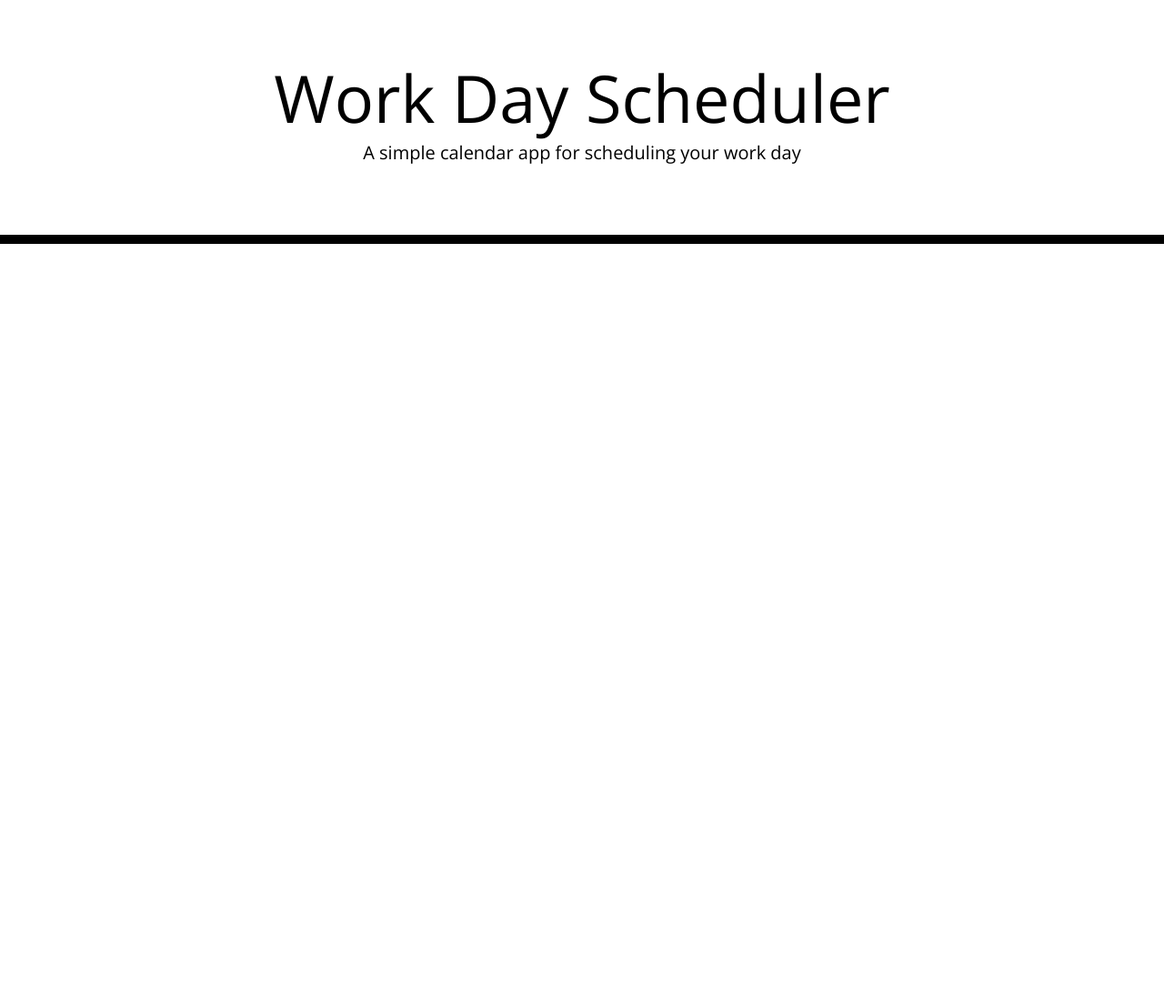
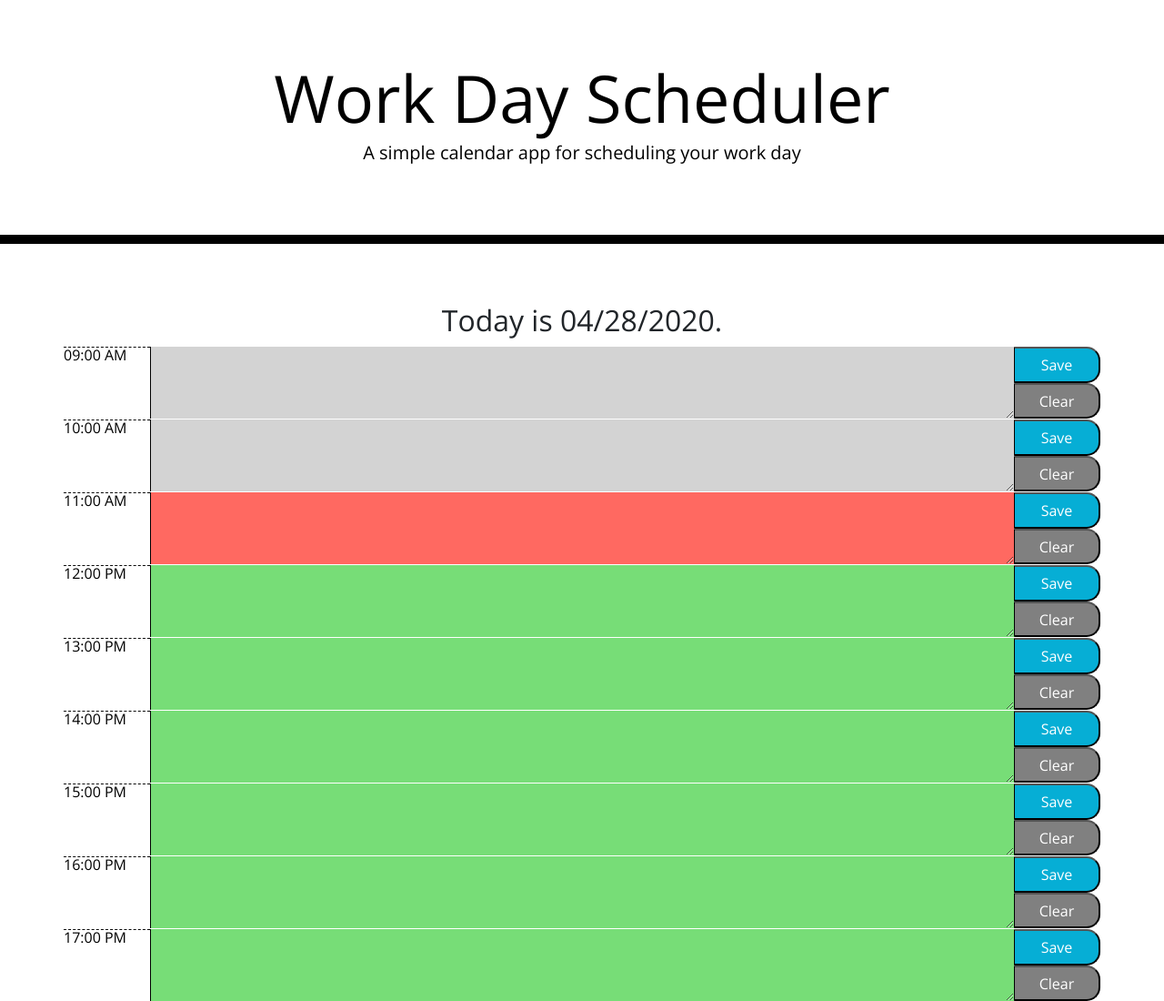
Before and after one commit to tmanderson001/dailyplanner, a plain HTML site: page index.html in a window 1280 px wide. Shown: the whole page at 91% size. Before the commit the page ends 800 px from the top, so only its background shows below. Drawn offline with nearby package versions, Linux system fonts and the light colour scheme.

Commit message:
addupdate

```diff
--- /dev/null
+++ b/calendar.js
@@ -0,0 +1,114 @@
+const todayEl = $('.today');
+const containerEl = $('.container')
+let rowEl;
+const hoursPerDay = 9;
+let currentHour;
+let time = [];
+let colElHour;
+let inputEl;
+let saveBtn;
+let colElSave;
+let colElDesc;
+let index = [];
+
+//get current day
+//console.log(moment().format('MM/DD/YYYY'));
+todayEl.text("Today is " + moment().format('MM/DD/YYYY') + ".");
+//console.log(moment().startOf('day').add('8', 'hours').format("h:mmA"))
+
+//get the number of hours in a work day
+const timeOneDay = () => {
+    var formattedTime = [];
+    time = formattedTime;
+    for (i = 0; i < hoursPerDay; i++) {
+        var timePoint = (9 + i);
+        formattedTime.push((moment().startOf('day').add(timePoint, 'hours').format("HH:mm A")));
+    }
+
+}
+
+//render calendar
+const renderCalendar = () => {
+    for (i = 0; i < hoursPerDay; i++) {
+        rowEl = $('<div>').attr("class", "row");
+        colElHour = $('<div>' + time[i] + '</div>').attr("class", "col-lg-1 hour");
+        colElDesc = $('<div>').attr("class", "col-lg-10");
+        inputEl = $('<textarea>').attr('value', "").attr("class", "description").attr("id", time[i]);
+        index.push(inputEl.attr("id"));
+        colElSave = $('<div>').attr("class", "col-lg-1")
+        saveBtn = $('<button>').attr("class", "saveBtn").attr("id", time[i]).attr("type", "submit").text("Save");
+        clearBtn = $('<button>').attr("class", "clearBtn").attr("id", [i]).attr("type", "submit").text("Clear");
+        colElDesc.append(inputEl)
+        colElSave.append(saveBtn);
+        colElSave.append(clearBtn);
+        rowEl.append(colElHour);
+        rowEl.append(colElDesc);
+        rowEl.append(colElSave);
+        containerEl.append(rowEl);
+    }
+    $(document).on("click", ".saveBtn", saveSchedule);
+    $(document).on("click", ".clearBtn", clearSchedule);
+}
+
+//determine current time
+const currentTime = () => {
+    //console.log(moment().format("HH:mm A"));
+    currentHour = moment().format("HH:mm A");
+    //console.log(currentHour);
+    const timeStamp = $('textarea').get();
+    let getSched;
+    timeStamp.forEach(timeSlot => {
+        var timeId = parseInt(timeSlot.id);
+        //console.log(parseInt(currentHour));
+        //console.log(timeStamp[i].classList.value)
+        console.log(timeSlot)
+        if (parseInt(currentHour) > timeId) {
+            //console.log("Past Time " + timeId)
+            //console.log(timeStamp.classList)
+            timeSlot.classList.value = "description past";
+            //
+            getSched = localStorage.getItem(timeSlot.id)
+            console.log(getSched);
+            timeSlot.value = getSched;
+        }
+        else if (parseInt(currentHour) < timeId) {
+            //console.log("Past Time " + time[i])
+            timeSlot.classList.value = "description future";
+            getSched = localStorage.getItem(timeSlot.id)
+            console.log(getSched);
+            timeSlot.value = getSched;
+        }
+        else {
+            console.log("future Time " + parseInt(timeSlot))
+            timeSlot.classList.value = "description present";
+            getSched = localStorage.getItem(timeSlot.id)
+            console.log(getSched);
+            timeSlot.value = getSched;
+        }
+    });
+};
+
+function saveSchedule(event) {
+    event.preventDefault()
+    var input = $(this).parent().parent().find(".description", ['textarea'])[0].value
+    var time = $(this).parent().parent().find(".description", ['textarea'])[0].id;
+    console.log(time)
+    console.log(input)
+    localStorage.setItem(time, input)
+}
+
+function clearSchedule() {
+    $(this).parent().parent().find(".description", ['textarea'])[0].value = "";
+    var input = $(this).parent().parent().find(".description", ['textarea'])[0].value
+    var time = $(this).parent().parent().find(".description", ['textarea'])[0].id;
+    console.log(time)
+    console.log(input)
+    localStorage.setItem(time, input)
+}
+
+
+timeOneDay();
+renderCalendar();
+console.log(time);
+currentTime();
+//
--- a/index.html
+++ b/index.html
@@ -1,23 +1,14 @@
 <!DOCTYPE html>
 <html lang="en">
+
 <head>
   <meta charset="UTF-8" />
   <meta name="viewport" content="width=device-width, initial-scale=1.0" />
   <meta http-equiv="X-UA-Compatible" content="ie=edge" />
-    <link
-      rel="stylesheet"
-      href="https://stackpath.bootstrapcdn.com/bootstrap/4.3.1/css/bootstrap.min.css"
-    />
-    <link
-      rel="stylesheet"
-      href="https://use.fontawesome.com/releases/v5.8.1/css/all.css"
-      integrity="sha384-50oBUHEmvpQ+1lW4y57PTFmhCaXp0ML5d60M1M7uH2+nqUivzIebhndOJK28anvf"
-      crossorigin="anonymous"
-    />
-    <link
-      href="https://fonts.googleapis.com/css?family=Open+Sans&display=swap"
-      rel="stylesheet"
-    />
+  <link rel="stylesheet" href="https://stackpath.bootstrapcdn.com/bootstrap/4.3.1/css/bootstrap.min.css" />
+  <link rel="stylesheet" href="https://use.fontawesome.com/releases/v5.8.1/css/all.css"
+    integrity="sha384-50oBUHEmvpQ+1lW4y57PTFmhCaXp0ML5d60M1M7uH2+nqUivzIebhndOJK28anvf" crossorigin="anonymous" />
+  <link href="https://fonts.googleapis.com/css?family=Open+Sans&display=swap" rel="stylesheet" />
   <link rel="stylesheet" href="style.css" />
   <title>Work Day Scheduler</title>
 </head>
@@ -29,10 +20,17 @@
     <p id="currentDay" class="lead"></p>
   </header>
   <div class="container">
+    <div class="row">
+      <div class="col-lg-12">
+        <h2 class="today"></h2>
+      </div>
+    </div>
     <!-- Timeblocks go here -->
   </div>
 
   <script src="https://code.jquery.com/jquery-3.4.1.min.js"></script>
   <script src="https://cdnjs.cloudflare.com/ajax/libs/moment.js/2.24.0/moment.min.js"></script>
+  <script src="calendar.js"></script>
 </body>
+
 </html>
--- a/style.css
+++ b/style.css
@@ -7,7 +7,7 @@ body {
 textarea{
   background: transparent;
   border: none;
-  resize: none;
+  resize: block;
   color: #000000;
   border-left: 1px solid black;
   padding: 10px;
@@ -23,6 +23,8 @@ textarea{
 
 .description{
   white-space: pre-wrap;
+  width: 100%;
+  height: 100%;
 }
 
 .time-block{
@@ -63,9 +65,29 @@ textarea{
   border-bottom-right-radius: 15px;
   background-color: #06AED5;
   color: white;
+  width: 100%;
+  height: 50%
+}
+
+.clearBtn {
+  border-left: 1px solid black;
+  border-top-right-radius: 15px;
+  border-bottom-right-radius: 15px;
+  background-color: gray;
+  color: white;
+  width: 100%;
+  height: 50%
 }
 
 .saveBtn i:hover {
   font-size: 20px;
   transition: all .3s ease-in-out;
 }
+
+.today{
+  text-align: center;
+}
+  .col-lg-1, .col-lg-10{
+  padding-right: 0px;
+  padding-left: 0px;
+}
```
Lines whose indentation alone changed are shown as unchanged.
